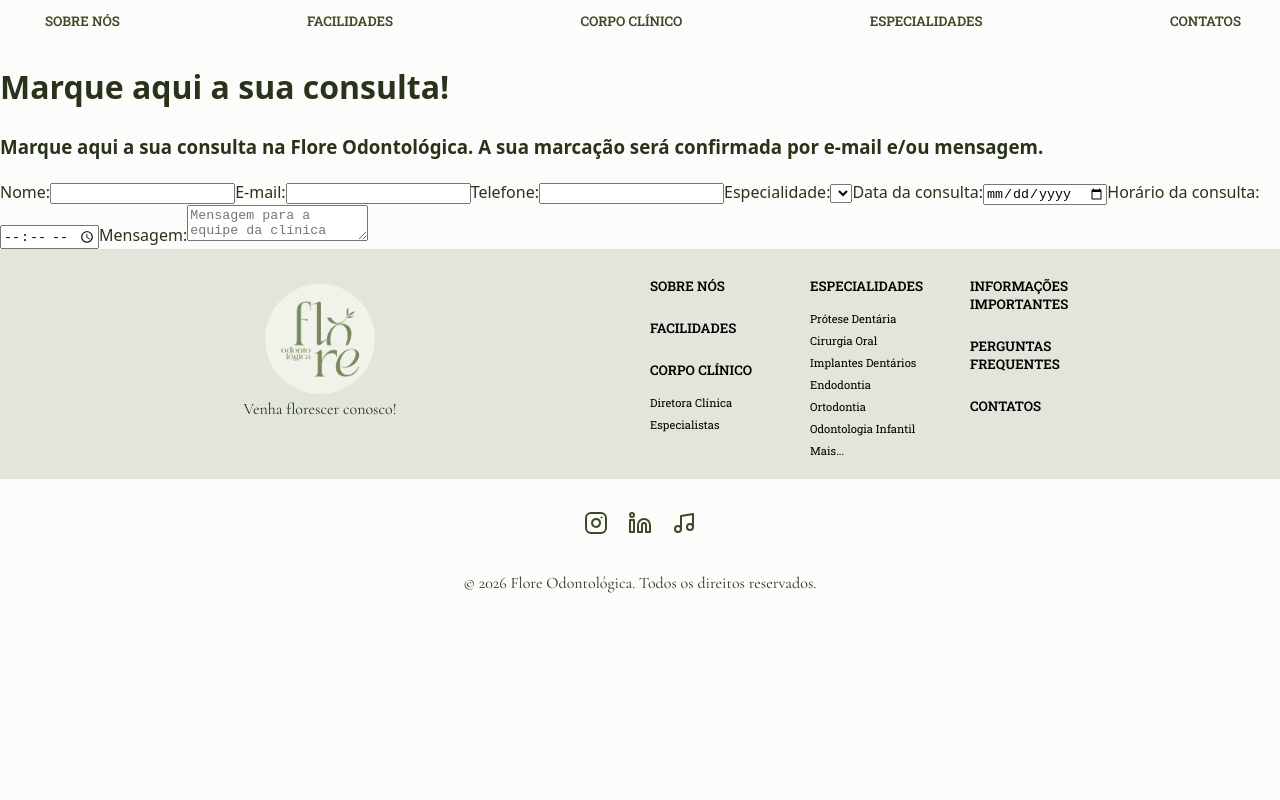
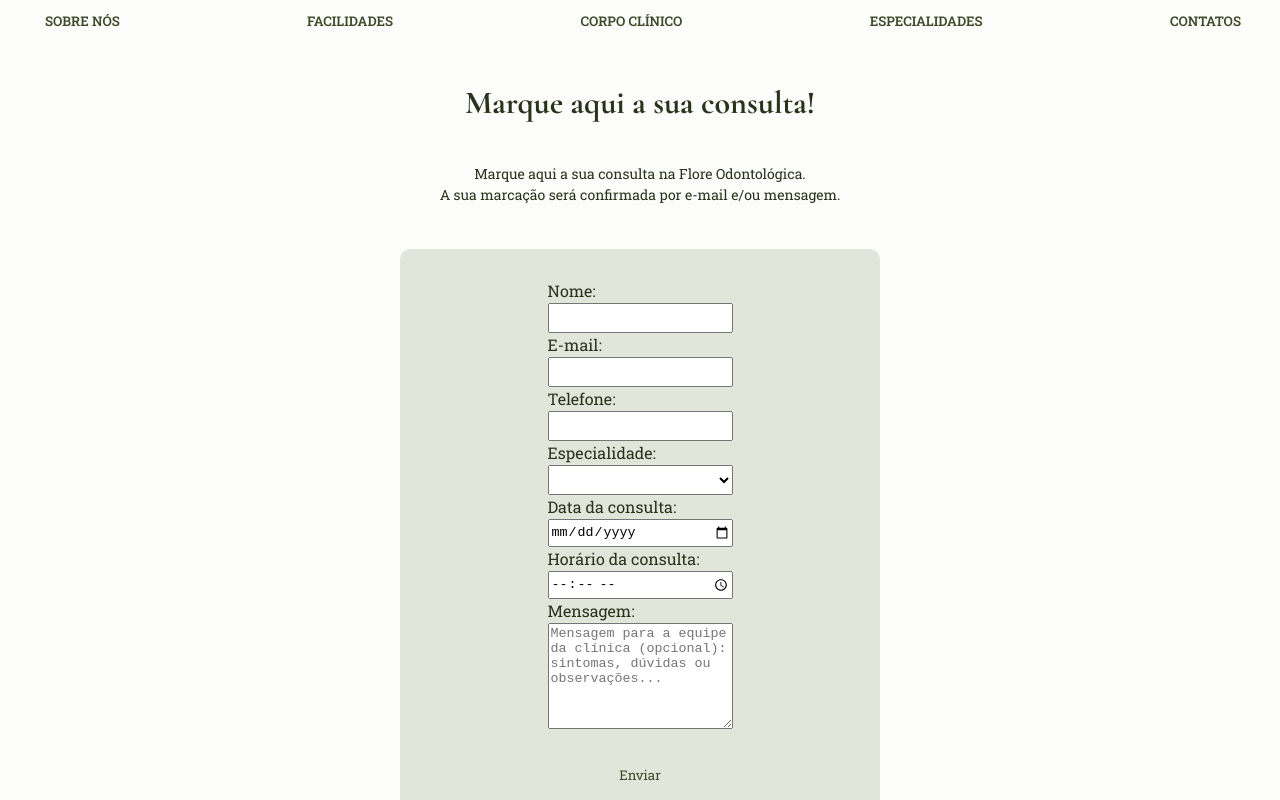
Before and after one commit to stephaniebrandao/project-flore-odontologica, a React (Vite) app: page /consulta in a window 1280 px wide. Shown: the part 240-1040 px from the top of the page. Before the commit the page ends 865 px from the top, so only its background shows below. Built offline with nearby package versions, Linux system fonts and the light colour scheme.

Commit message:
add MarcarConsulta component with form and styling

```diff
--- a/src/components/Marcar Consulta/MarcarConsulta.tsx
+++ b/src/components/Marcar Consulta/MarcarConsulta.tsx
@@ -1,44 +1,57 @@
+import Button from "../Button/Button";
+import "./marcarConsulta.css";
+
 function MarcarConsulta() {
   return (
     <>
-      <header>
+      <header className="header-consulta">
         <h1>Marque aqui a sua consulta!</h1>
         <h3>
-          Marque aqui a sua consulta na Flore Odontológica. A sua marcação será
+          Marque aqui a sua consulta na Flore Odontológica. <br/> A sua marcação será
           confirmada por e-mail e/ou mensagem.
         </h3>
       </header>
 
       <section>
-        <form action="#" method="post">
+        <div className="secao-marcacao">
+          <form action="#" method="post">
             <label htmlFor="name">Nome:</label>
-            <input type="text" required/>
-
+            <input type="text" required />
 
             <label htmlFor="email">E-mail:</label>
-            <input type="email" required/>
-
+            <input type="email" required />
 
             <label htmlFor="telefone">Telefone:</label>
-            <input type="tel" required/>
+            <input type="tel" required />
 
             <label htmlFor="especialidade">Especialidade:</label>
             <select name="" id="" required>
-                <option value=""></option>
+              <option value=""></option>
             </select>
             {/*código para mostrar especialidades de forma dinâmica*/}
 
             <label htmlFor="date">Data da consulta:</label>
-            <input type="date" required/>
+            <input type="date" required />
             {/*código para mostrar apenas datas disponíveis*/}
 
             <label htmlFor="time">Horário da consulta:</label>
-            <input type="time" required/>
+            <input type="time" required />
             {/*código para mostrar apenas horários disponíveis*/}
 
             <label htmlFor="mensagem">Mensagem:</label>
-            <textarea name="mensagem" id="" placeholder="Mensagem para a equipe da clínica (opcional): sintomas, dúvidas ou observações..." />
-        </form>
+            <textarea
+              name="mensagem"
+              id=""
+              placeholder="Mensagem para a equipe da clínica (opcional): sintomas, dúvidas ou observações..."
+            />
+
+            <div className="btn-form">
+              <Button variant={"nav"} isActive={false}>
+                Enviar
+              </Button>
+            </div>
+          </form>
+        </div>
       </section>
     </>
   );
--- a/src/components/Marcar Consulta/marcarConsulta.css
+++ b/src/components/Marcar Consulta/marcarConsulta.css
@@ -0,0 +1,51 @@
+.header-consulta {
+    display: flex;
+    flex-direction: column;
+    align-items: center;
+}
+
+.header-consulta > h1 {
+    font-family: 'Cormorant Garamond';
+}
+
+.header-consulta > h3 {
+    font-size: 14px;
+    font-family: "Roboto Slab";
+    font-weight: 400;
+    text-align: center;
+}
+
+.secao-marcacao {
+    display: flex;
+    margin: 30px 400px;
+    padding: 30px;
+    border-radius: 10px;
+    font-family: "Roboto Slab";
+    background-color: rgba(119, 136, 92, 0.2);
+}
+
+.secao-marcacao > form {
+    display: flex;
+    flex-direction: column;
+    margin: 0 auto;
+    width: stretch;
+    max-width: 500px;
+}
+
+.secao-marcacao > form > input {
+    height: 24px;
+}
+
+.secao-marcacao > form > select {
+    height: 30px;
+}
+
+.secao-marcacao > form > textarea {
+    min-height: 100px;
+}
+
+.btn-form {
+    display: flex;
+    justify-content: center;
+    margin-top: 25px;
+}
```
